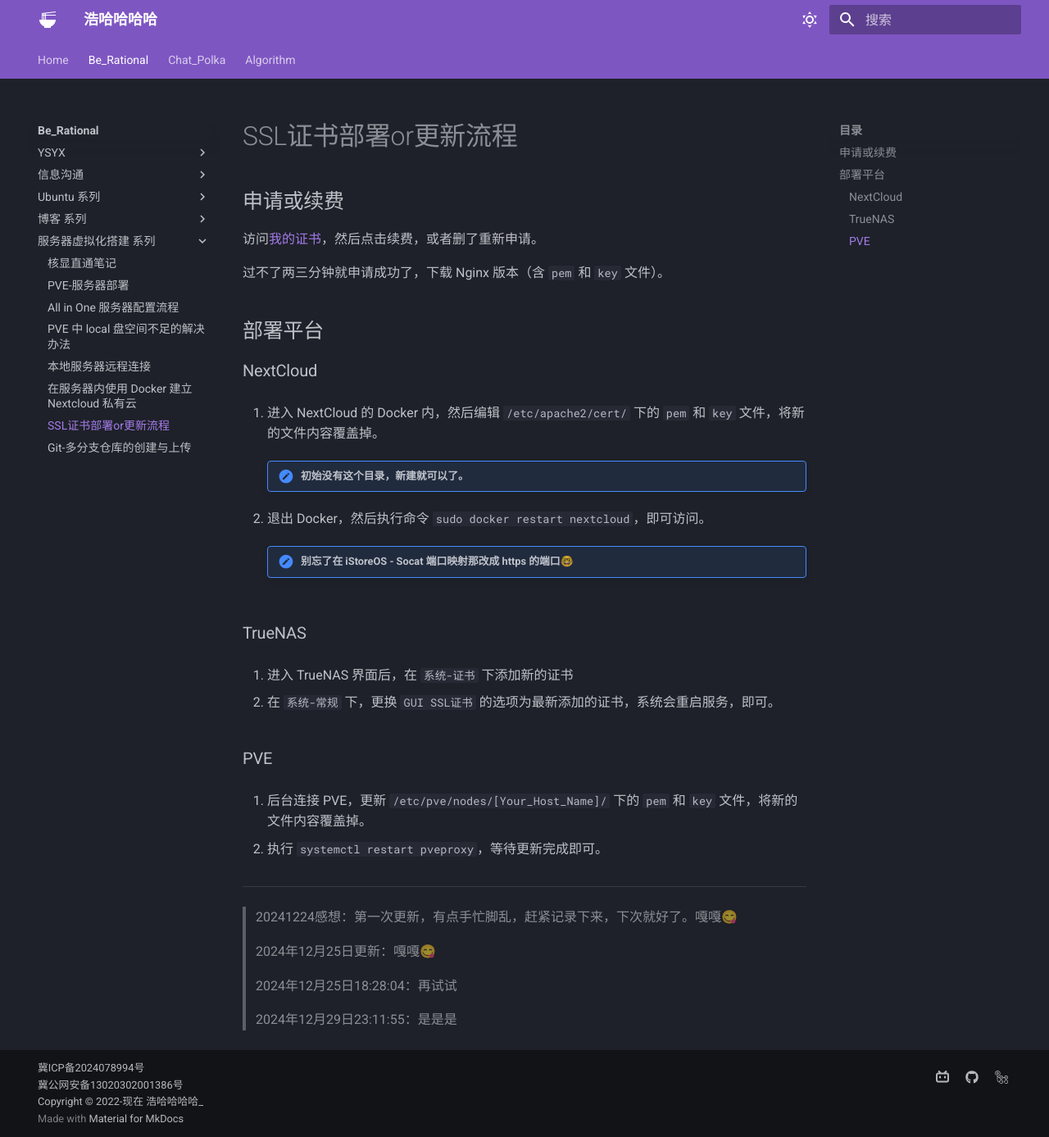
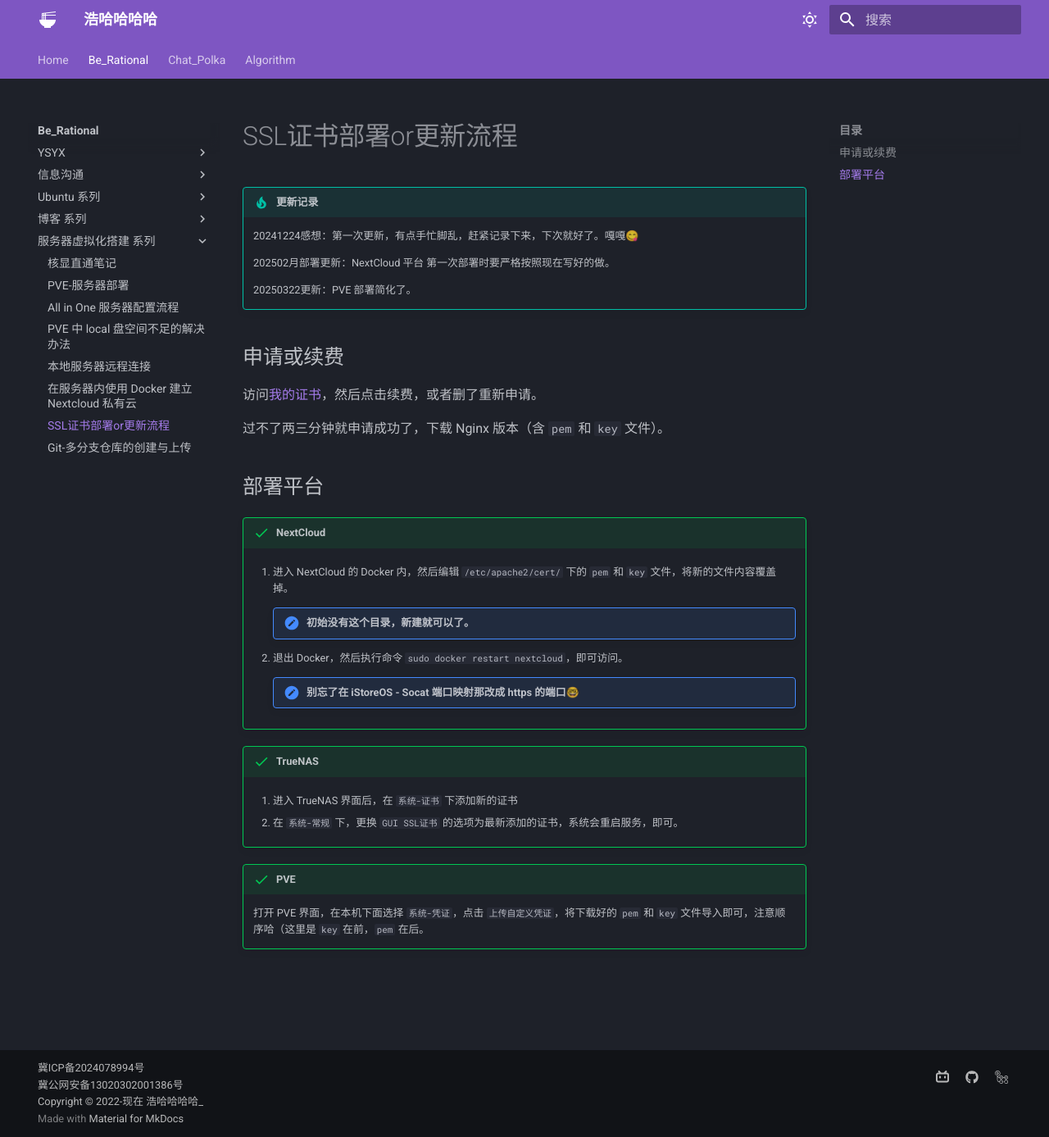
Before and after one commit to Haohahahaha/cs, an MkDocs documentation site: the page built from docs/Server/ssl-update.md, in a window 1280 px wide and 1387 px high. Shown: the whole window at 82% size. Built offline with MkDocs 1.6.1 and Material for MkDocs 9.7.7, drawn with Linux system fonts in a browser that asks for light colours.

Commit message:
2025-03-22_14:06:41 update

```diff
--- a/docs/Server/ssl-update.md
+++ b/docs/Server/ssl-update.md
@@ -1,4 +1,12 @@
 # SSL证书部署or更新流程
+
+!!! tip "更新记录"
+
+    20241224感想：第一次更新，有点手忙脚乱，赶紧记录下来，下次就好了。嘎嘎😋
+
+    202502月部署更新：NextCloud 平台 第一次部署时要严格按照现在写好的做。
+
+    20250322更新：PVE 部署简化了。
 
 ## 申请或续费
 
@@ -8,34 +16,22 @@
 
 ## 部署平台
 
-### NextCloud
+!!! success "NextCloud"
 
-1. 进入 NextCloud 的 Docker 内，然后编辑 `/etc/apache2/cert/` 下的 `pem` 和 `key` 文件，将新的文件内容覆盖掉。
+    1. 进入 NextCloud 的 Docker 内，然后编辑 `/etc/apache2/cert/` 下的 `pem` 和 `key` 文件，将新的文件内容覆盖掉。
 
-    !!! note "初始没有这个目录，新建就可以了。"
+        !!! note "初始没有这个目录，新建就可以了。"
 
-2. 退出 Docker，然后执行命令 `sudo docker restart nextcloud`，即可访问。
+    2. 退出 Docker，然后执行命令 `sudo docker restart nextcloud`，即可访问。
 
-    !!! note "别忘了在 iStoreOS - Socat 端口映射那改成 https 的端口🤓"
+        !!! note "别忘了在 iStoreOS - Socat 端口映射那改成 https 的端口🤓"
 
-### TrueNAS
+!!! success "TrueNAS"
 
-1. 进入 TrueNAS 界面后，在 `系统-证书` 下添加新的证书
+    1. 进入 TrueNAS 界面后，在 `系统-证书` 下添加新的证书
 
-2. 在 `系统-常规` 下，更换 `GUI SSL证书` 的选项为最新添加的证书，系统会重启服务，即可。
+    2. 在 `系统-常规` 下，更换 `GUI SSL证书` 的选项为最新添加的证书，系统会重启服务，即可。
 
-### PVE
+!!! success "PVE"
 
-1. 后台连接 PVE，更新 `/etc/pve/nodes/[Your_Host_Name]/` 下的 `pem` 和 `key` 文件，将新的文件内容覆盖掉。
-
-2. 执行 `systemctl restart pveproxy`，等待更新完成即可。
-
----
-
-> 20241224感想：第一次更新，有点手忙脚乱，赶紧记录下来，下次就好了。嘎嘎😋
->
-> 2024年12月25日更新：嘎嘎😋
->
-> 2024年12月25日18:28:04：再试试
->
-> 2024年12月29日23:11:55：是是是
+    打开 PVE 界面，在本机下面选择 `系统-凭证`，点击 `上传自定义凭证`，将下载好的 `pem` 和 `key` 文件导入即可，注意顺序哈（这里是 `key` 在前，`pem` 在后。
```
